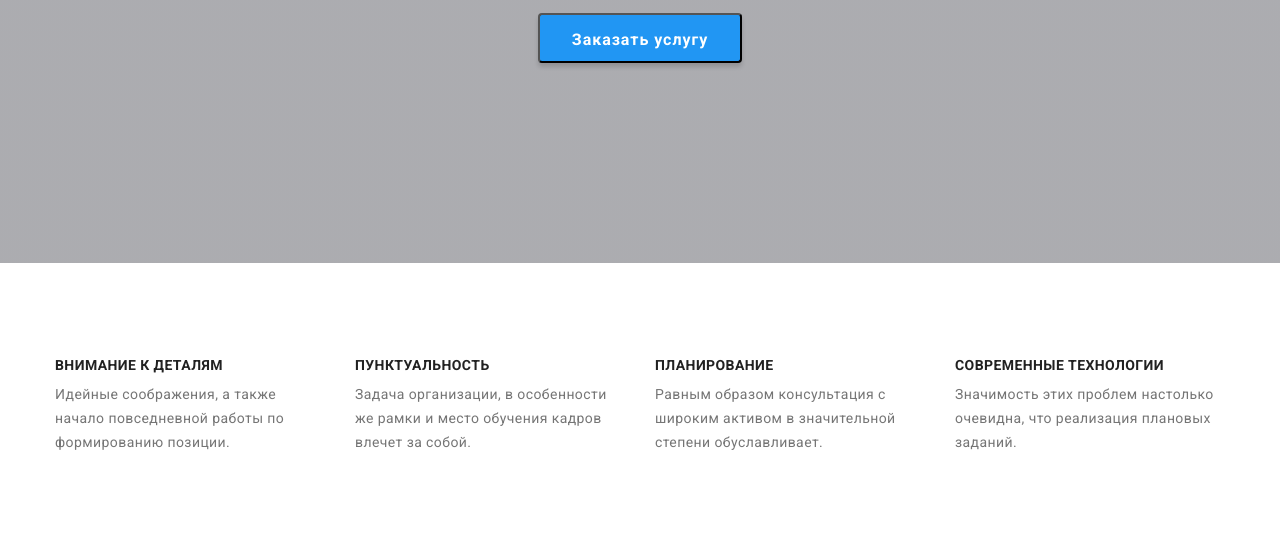
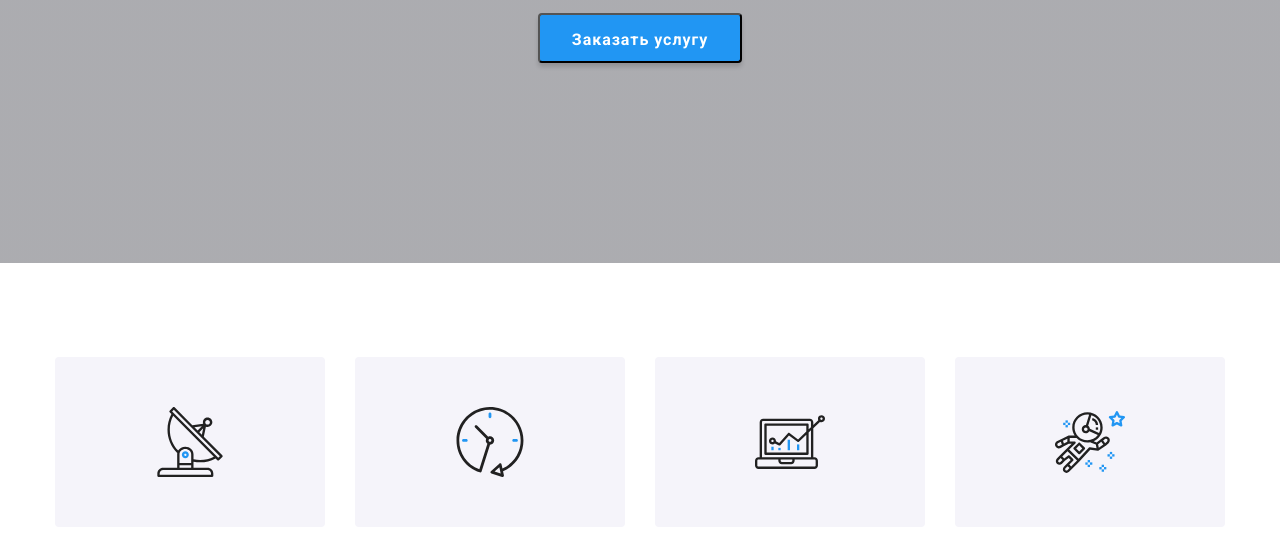
Before and after one commit to Maks1988-88-88/goit-markup-hw-04, a plain HTML site: page index.html in a window 1280 px wide. Shown: the part 418-952 px from the top of the page. Drawn offline with Linux system fonts and the light colour scheme.

Commit message:
add advantage icons

```diff
--- a/css/styles.css
+++ b/css/styles.css
@@ -230,6 +230,21 @@ img {
     /*justify-content: center;*/
     flex-direction: row;
     display: flex;
+}
+
+.advantage-icon {
+    width: 70px;
+    height: 70px;
+}
+.advantage-wrap {
+    background: #F5F4FA;
+    border-radius: 4px;
+    width: 270px;
+    height: 170px;
+    display: flex;
+    justify-content: center;
+    align-items: center;
+    margin-bottom: 30px;
 }
 
 .advantage-block-section {
--- a/index.html
+++ b/index.html
@@ -58,22 +58,42 @@
             <h2 class="visually-hidden">Наши преимущества</h2>
             <ul class="advantage-block">
                 <li class="advantage-block-section">
+                    <div class="advantage-wrap">
+                    <svg class="advantage-icon">
+                        <use href="./images/sprite/sprite.svg#icon-antenna"></use>
+                    </svg>
+                    </div>
                     <h3 class="advantage">Внимание к деталям</h3>
                     <p class="advantage-about">Идейные соображения, а также начало повседневной работы по формированию
                         позиции.</p>
                 </li>
                 <li class="advantage-block-section">
+                    <div class="advantage-wrap">
+                        <svg class="advantage-icon">
+                            <use href="./images/sprite/sprite.svg#icon-clock"></use>
+                        </svg>
+                    </div>
                     <h3 class="advantage">Пунктуальность</h3>
                     <p class="advantage-about">Задача организации, в особенности же рамки и место обучения кадров влечет
                         за
                         собой.</p>
                 </li>
                 <li class="advantage-block-section">
+                    <div class="advantage-wrap">
+                        <svg class="advantage-icon">
+                            <use href="./images/sprite/sprite.svg#icon-diagram"></use>
+                        </svg>
+                    </div>
                     <h3 class="advantage">Планирование</h3>
                     <p class="advantage-about">Равным образом консультация с широким активом в значительной степени
                         обуславливает.</p>
                 </li>
                 <li class="advantage-block-section">
+                    <div class="advantage-wrap">
+                        <svg class="advantage-icon">
+                            <use href="./images/sprite/sprite.svg#icon-astronaut"></use>
+                        </svg>
+                    </div>
                     <h3 class="advantage">Современные технологии</h3>
                     <p class="advantage-about">Значимость этих проблем настолько очевидна, что реализация плановых
                         заданий.</p>
```
